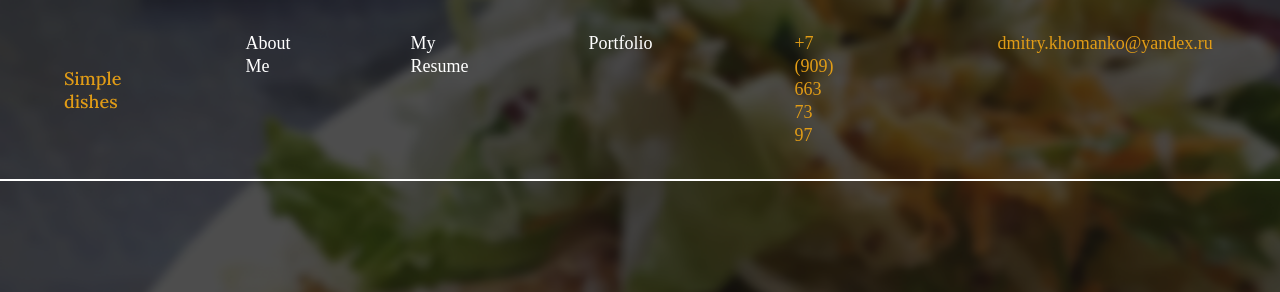
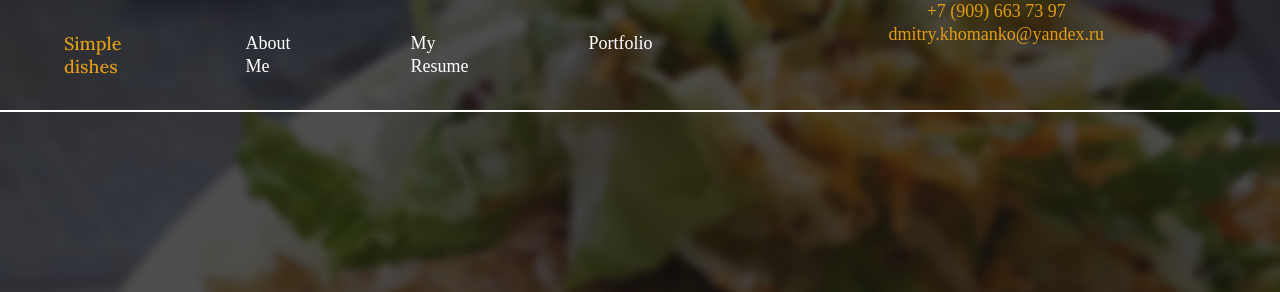
Before and after one commit to Dmitrykhomanko/web_for_job, a Django app: page / in a window 1280 px wide. Shown: the top 292 px of the page. Run offline with Django 4.2, Linux system fonts and the light colour scheme; some libraries are stand-ins or nearby versions.

Commit message:
добавил много фоток и зате контакты

```diff
--- a/simple_dishes/templates/portfolio/index.html
+++ b/simple_dishes/templates/portfolio/index.html
@@ -28,8 +28,11 @@
 <!--                            <a class="menu-link" href="#">Contacts</a>-->
 <!--                        </li>-->
                     </ul>
-                    <a class="phone" href="tel:79096637397">+7 (909) 663 73 97</a>
-                    <a class="phone" >dmitry.khomanko@yandex.ru</a>
+                    <div style="text-align: center">
+
+                        <a class="phone" href="tel:79096637397">+7 (909) 663 73 97</a>
+                        <a class="phone" >dmitry.khomanko@yandex.ru</a>
+                    </div>
                 </nav>
             </div>
        </div>
```
